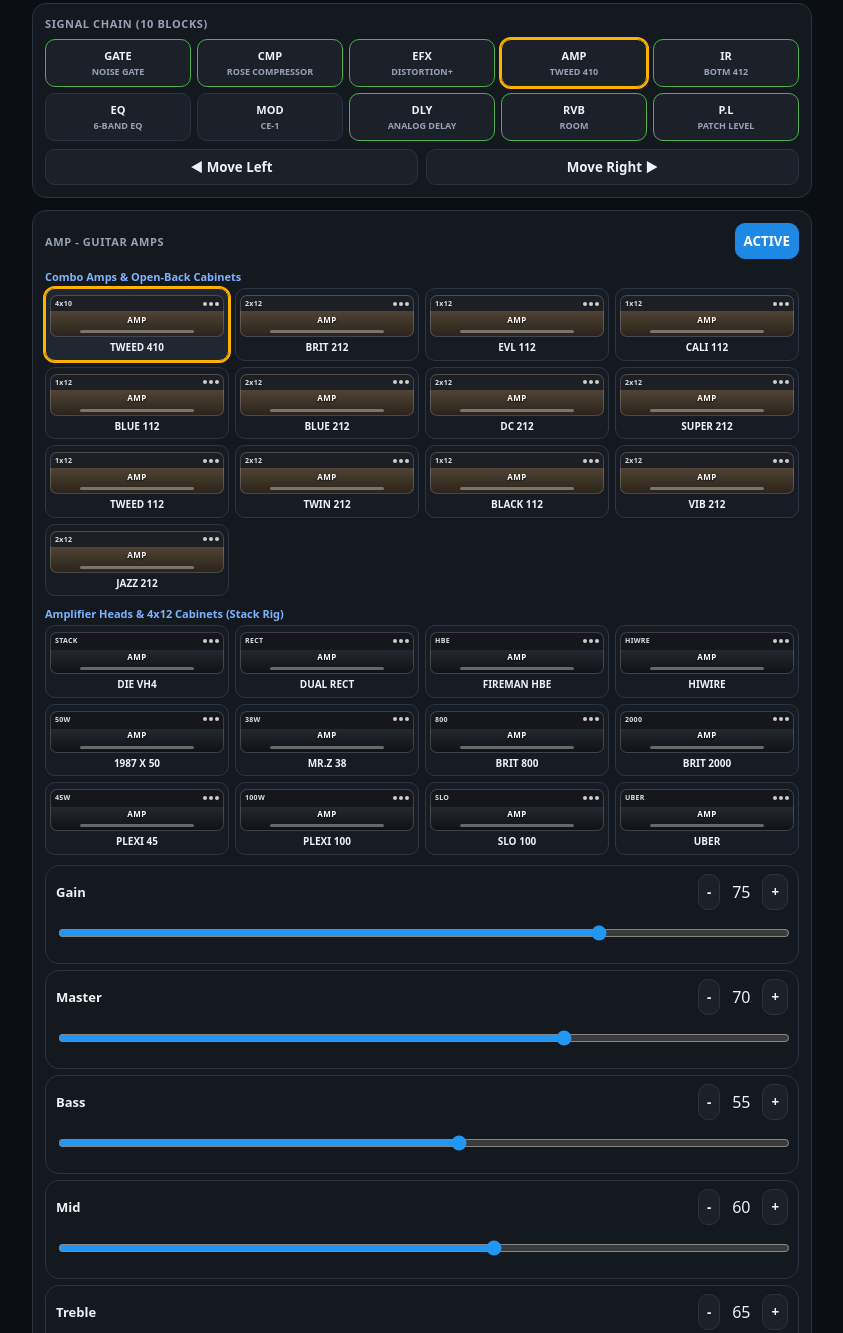
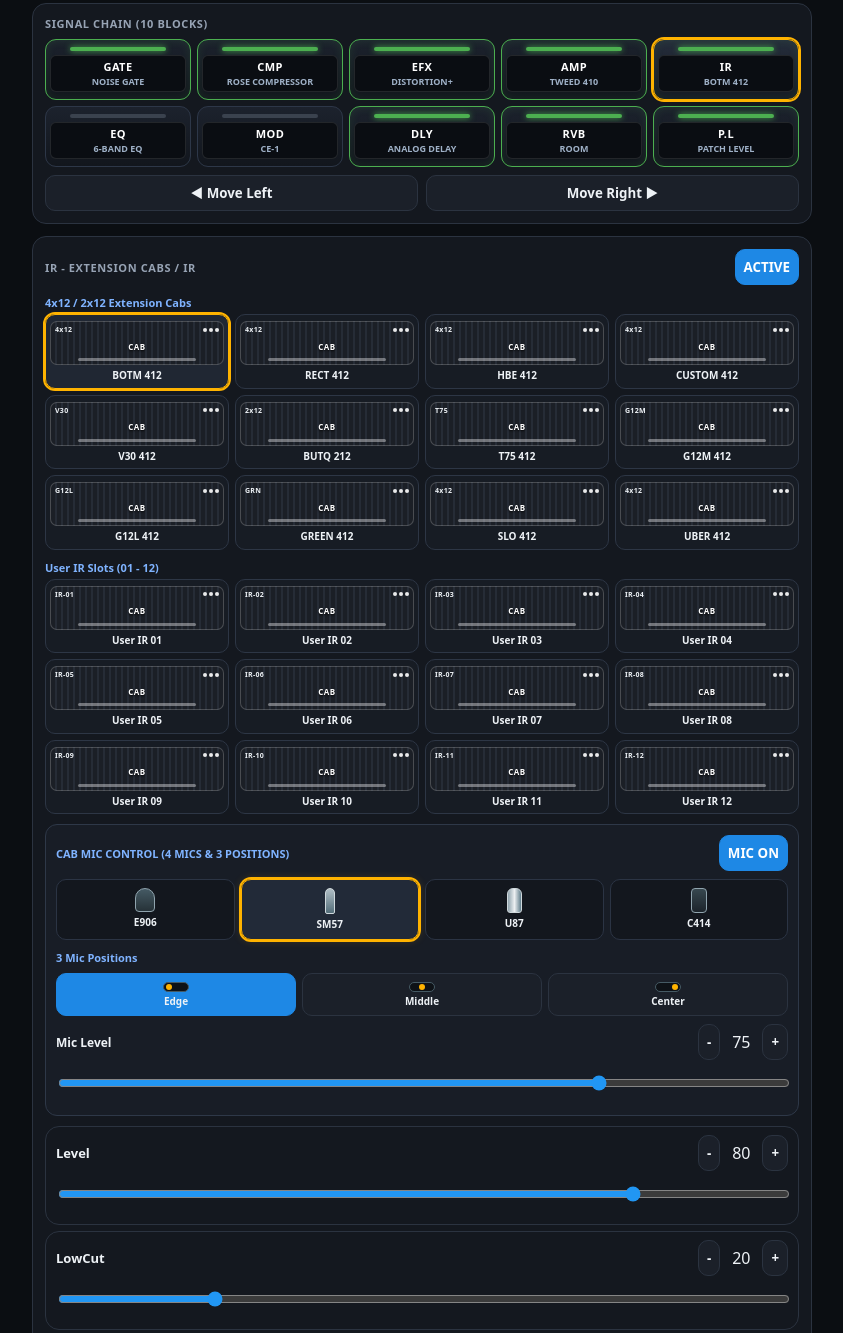
Before and after one commit to hossainnayeem738-droid/NuxMG101-Androidapp, a website: page index.html in a window 1280 px wide. Shown: the part 385-1718 px from the top of the page, without its empty margins (218-1061 px from the left). Drawn offline with Linux system fonts and the light colour scheme.

Commit message:
Update index.html

```diff
--- a/index.html
+++ b/index.html
@@ -22,13 +22,28 @@
     input{flex:1;background:#0f1318;border-color:var(--amber);font-weight:400;cursor:text;}
     .blue{background:var(--blue);border-color:var(--blue);color:#fff;}
     .red{background:var(--red);border-color:var(--red);color:#fff;}
-    .on{border-color:var(--green);}
-    .sel{outline:2px solid var(--amber);border-color:var(--amber);}
     .st{background:#0f2133;border:1px solid #1f486e;border-radius:12px;padding:10px 12px;font-size:12px;font-weight:700;display:flex;justify-content:space-between;gap:8px;}
     .sec-title{font-size:11px;font-weight:800;color:var(--muted);text-transform:uppercase;letter-spacing:0.6px;margin-bottom:6px;}
     .grp-label{font-size:11px;font-weight:800;color:#7fb3ff;margin:10px 0 4px 0;}
-    .blk{display:flex;flex-direction:column;align-items:center;gap:2px;padding:8px 4px;font-size:11px;min-width:0;}
-    .sub{font-size:9px;color:var(--muted);max-width:100%;overflow:hidden;text-overflow:ellipsis;white-space:nowrap;}
+
+    /* Digital Signal Chain Blocks */
+    .chain-blk{
+      background:linear-gradient(180deg,#1c222d 0%,#12161d 100%);
+      border:1px solid #2d3748;border-radius:11px;padding:7px 4px;
+      display:flex;flex-direction:column;align-items:center;gap:4px;min-width:0;
+    }
+    .chain-blk.on{border-color:var(--green);box-shadow:inset 0 0 10px rgba(76,175,80,0.14);}
+    .chain-blk.sel{outline:2px solid var(--amber);border-color:var(--amber);background:linear-gradient(180deg,#252d3b 0%,#151a24 100%);}
+    .led-strip{width:70%;height:4px;border-radius:999px;background:#3a424e;}
+    .chain-blk.on .led-strip{background:#4caf50;box-shadow:0 0 6px #4caf50;}
+    .blk-screen{
+      width:100%;background:#0a0d12;border:1px solid rgba(255,255,255,0.1);
+      border-radius:6px;padding:3px 2px;text-align:center;
+    }
+    .blk-code{display:block;font-size:11px;font-weight:900;letter-spacing:0.4px;color:#fff;}
+    .blk-model{display:block;font-size:9px;color:#9fb1c7;overflow:hidden;text-overflow:ellipsis;white-space:nowrap;margin-top:1px;}
+
+    /* Digital Gear Cards */
     .gear-grid{display:grid;grid-template-columns:repeat(4,minmax(0,1fr));gap:6px;}
     .gear-card{
       background:#171c24;border:1px solid #2d3645;border-radius:10px;padding:6px 4px;
@@ -36,23 +51,41 @@
     }
     .gear-card.active{border-color:var(--amber);outline:2px solid var(--amber);background:#202733;}
     .digital-box{
-      width:100%;height:42px;border-radius:7px;padding:3px 4px;
+      width:100%;height:44px;border-radius:7px;padding:3px 4px;
       display:flex;flex-direction:column;justify-content:space-between;
-      border:1px solid rgba(255,255,255,0.18);overflow:hidden;
+      border:1px solid rgba(255,255,255,0.2);overflow:hidden;
     }
     .amp-combo{background:linear-gradient(180deg,#1d1f24 0%,#1d1f24 38%,#4e4334 38%,#2b241b 100%);}
     .amp-stack{background:linear-gradient(180deg,#15171c 0%,#15171c 42%,#242830 42%,#101216 100%);}
     .cab-box{background:repeating-linear-gradient(90deg,#1b1f26 0px,#1b1f26 4px,#262c36 4px,#262c36 6px);}
-    .fx-box{box-shadow:inset 0 1px 0 rgba(255,255,255,0.25);}
-    .top-bar{display:flex;justify-content:space-between;align-items:center;font-size:7px;font-weight:900;letter-spacing:0.3px;opacity:0.92;}
+    .fx-box{box-shadow:inset 0 1px 0 rgba(255,255,255,0.28);}
+    .top-bar{display:flex;justify-content:space-between;align-items:center;font-size:7px;font-weight:900;letter-spacing:0.3px;}
     .knobs{display:flex;gap:2px;}
-    .knobs span{width:4px;height:4px;border-radius:50%;background:#fff;opacity:0.85;}
+    .knobs span{width:4px;height:4px;border-radius:50%;background:#fff;opacity:0.9;}
     .mid-tag{font-size:8px;font-weight:900;letter-spacing:0.5px;text-align:center;color:#fff;text-shadow:0 1px 2px rgba(0,0,0,0.85);}
-    .bot-line{height:3px;width:70%;margin:0 auto;border-radius:2px;background:rgba(255,255,255,0.35);}
+    .bot-line{height:3px;width:72%;margin:0 auto;border-radius:2px;background:rgba(255,255,255,0.38);}
     .gear-name{font-size:10px;font-weight:800;line-height:1.15;color:#eef2f6;word-break:break-word;}
-    .mic-card{padding:8px 4px;display:flex;flex-direction:column;align-items:center;gap:4px;}
-    .mic-capsule{width:16px;height:24px;border-radius:8px 8px 3px 3px;background:linear-gradient(90deg,#78909c,#f5f7fa,#546e7a);border:1px solid #37474f;}
+
+    /* Mic & Position Controls */
     .mic-panel{background:#181d26;border:1px solid #2e3848;border-radius:12px;padding:10px;margin-top:10px;}
+    .mic-card{
+      background:#13171e;border:1px solid #2b3444;border-radius:10px;
+      padding:8px 4px;display:flex;flex-direction:column;align-items:center;gap:5px;min-width:0;
+    }
+    .mic-card.active{
+      border-color:var(--amber);outline:2px solid var(--amber);
+      background:#222a38;box-shadow:0 0 10px rgba(255,179,0,0.22);
+    }
+    .mic-e906{width:20px;height:24px;border-radius:10px 10px 4px 4px;background:linear-gradient(180deg,#455a64,#263238);border:1px solid #90a4ae;}
+    .mic-sm57{width:10px;height:26px;border-radius:5px 5px 2px 2px;background:linear-gradient(180deg,#b0bec5,#546e7a);border:1px solid #cfd8dc;}
+    .mic-u87{width:15px;height:25px;border-radius:6px 6px 3px 3px;background:linear-gradient(90deg,#90a4ae,#eceff1,#607d8b);border:1px solid #cfd8dc;}
+    .mic-c414{width:16px;height:25px;border-radius:4px;background:linear-gradient(180deg,#37474f,#1c242b);border:1px solid #90a4ae;}
+    .pos-btn{display:flex;flex-direction:column;align-items:center;gap:4px;padding:8px 4px;}
+    .pos-cone{width:26px;height:10px;border-radius:999px;background:#0e1217;border:1px solid #455a64;position:relative;}
+    .pos-dot{width:6px;height:6px;border-radius:50%;background:#ffb300;position:absolute;top:1px;}
+    .pos-edge .pos-dot{left:2px;}
+    .pos-middle .pos-dot{left:9px;}
+    .pos-center .pos-dot{right:2px;}
   </style>
 </head>
 <body>
@@ -108,7 +141,7 @@
 </div>
 
 <script>
-var KEY="nux_mg101_digital_v2";
+var KEY="nux_mg101_digital_v3";
 var BANKS=[1,2,3,4,5,6,7,8,9,10], SLOTS=["A","B","C","D"];
 var ORDER=["GATE","CMP","EFX","AMP","IR","EQ","MOD","DLY","RVB","P.L"];
 var IR_MICS=["E906","SM57","U87","C414"];
@@ -195,14 +228,14 @@ function newPatch(code){
     for(var j=0;j<META[id].p.length;j++) pr[META[id].p[j][1]]=META[id].p[j][2];
     var list=flatModels(id);
     b[id]={on:(id!=="EQ"&&id!=="MOD"),model:list[0],p:pr};
-    if(id==="IR"){ b[id].micOn=true; b[id].mic=IR_MICS[1]; b[id].pos=IR_POS[2]; b[id].micLvl=75; }
+    if(id==="IR"){ b[id].micOn=true; b[id].mic=IR_MICS[1]; b[id].pos=IR_POS[0]; b[id].micLvl=75; }
   }
   return {name:"Patch "+code,chain:ORDER.slice(),b:b};
 }
 function initState(){
   var patches={};
   for(var i=0;i<BANKS.length;i++) for(var j=0;j<SLOTS.length;j++){ var c=""+BANKS[i]+SLOTS[j]; patches[c]=newPatch(c); }
-  return {bank:2,slot:"A",sel:"AMP",patches:patches};
+  return {bank:2,slot:"A",sel:"IR",patches:patches};
 }
 var st=(function(){
   try{ var r=localStorage.getItem(KEY); if(r){ var o=JSON.parse(r); if(o&&o.patches&&o.patches["2A"]&&o.patches["2A"].b&&o.patches["2A"].b["P.L"]) return o; } }catch(e){}
@@ -213,11 +246,11 @@ function code(){ return ""+st.bank+st.slot; }
 function patch(){
   var c=code();
   if(!st.patches[c]) st.patches[c]=newPatch(c);
-  if(!META[st.sel]) st.sel="AMP";
+  if(!META[st.sel]) st.sel="IR";
   if(st.patches[c].b && st.patches[c].b.IR){
     if(typeof st.patches[c].b.IR.micOn!=="boolean") st.patches[c].b.IR.micOn=true;
     if(!st.patches[c].b.IR.mic) st.patches[c].b.IR.mic=IR_MICS[1];
-    if(!st.patches[c].b.IR.pos) st.patches[c].b.IR.pos=IR_POS[2];
+    if(!st.patches[c].b.IR.pos) st.patches[c].b.IR.pos=IR_POS[0];
     if(typeof st.patches[c].b.IR.micLvl!=="number") st.patches[c].b.IR.micLvl=75;
   }
   return st.patches[c];
@@ -247,7 +280,13 @@ function connectMidi(){
     }else ms.textContent="MIDI: NO DEVICE";
   }).catch(function(){ ms.textContent="MIDI: BLOCKED"; });
 }
-  function draw(syncInp){
+function micClass(micName){
+  if(micName==="E906") return "mic-e906";
+  if(micName==="SM57") return "mic-sm57";
+  if(micName==="U87") return "mic-u87";
+  return "mic-c414";
+}
+function draw(syncInp){
   var p=patch(), c=code(), id=st.sel, m=META[id], blk=p.b[id];
   document.getElementById("pCode").textContent=c;
   document.getElementById("pName").textContent=p.name;
@@ -280,8 +319,11 @@ function connectMidi(){
     var item=p.b[bid];
     if(!item||!META[bid]) return;
     var btn=document.createElement("button");
-    btn.className="blk"+(item.on?" on":"")+(st.sel===bid?" sel":"");
-    btn.innerHTML="<span>"+bid+"</span><span class='sub'>"+item.model+"</span>";
+    btn.type="button";
+    btn.className="chain-blk"+(item.on?" on":"")+(st.sel===bid?" sel":"");
+    btn.innerHTML=
+      "<span class='led-strip'></span>"+
+      "<span class='blk-screen'><span class='blk-code'>"+bid+"</span><span class='blk-model'>"+item.model+"</span></span>";
     btn.onclick=function(){
       if(st.sel===bid){ item.on=!item.on; sendCC(META[bid].cc,item.on?100:0); }
       else st.sel=bid;
@@ -337,8 +379,14 @@ function connectMidi(){
     IR_MICS.forEach(function(micName,idx){
       var b=document.createElement("button"); b.type="button";
       b.className="mic-card"+(blk.mic===micName?" active":"");
-      b.innerHTML="<div class='mic-capsule'></div><div class='gear-name'>"+micName+"</div>";
-      b.onclick=function(){ blk.mic=micName; blk.micOn=true; sendCC(53,Math.round((idx/3)*127)); save(); draw(false); };
+      b.innerHTML="<div class='"+micClass(micName)+"'></div><div class='gear-name'>"+micName+"</div>";
+      b.onclick=function(){
+        blk.mic=micName;
+        blk.micOn=true;
+        sendCC(53,Math.round((idx/3)*127));
+        save();
+        draw(false);
+      };
       micGrid.appendChild(b);
     });
     micPanel.appendChild(micGrid);
@@ -346,9 +394,17 @@ function connectMidi(){
     var posLbl=document.createElement("div"); posLbl.className="grp-label"; posLbl.textContent="3 Mic Positions"; micPanel.appendChild(posLbl);
     var posGrid=document.createElement("div"); posGrid.className="grid3";
     IR_POS.forEach(function(posName,idx){
-      var b=document.createElement("button"); b.type="button"; b.textContent=posName;
-      if(blk.pos===posName) b.className="blue";
-      b.onclick=function(){ blk.pos=posName; sendCC(54,Math.round((idx/2)*127)); save(); draw(false); };
+      var b=document.createElement("button"); b.type="button";
+      var isSel=blk.pos===posName;
+      b.className="pos-btn pos-"+posName.toLowerCase()+(isSel?" blue":"");
+      b.innerHTML="<span class='pos-cone'><span class='pos-dot'></span></span><span class='gear-name'>"+posName+"</span>";
+      b.onclick=function(){
+        blk.pos=posName;
+        blk.micOn=true;
+        sendCC(54,Math.round((idx/2)*127));
+        save();
+        draw(false);
+      };
       posGrid.appendChild(b);
     });
     micPanel.appendChild(posGrid);
```
